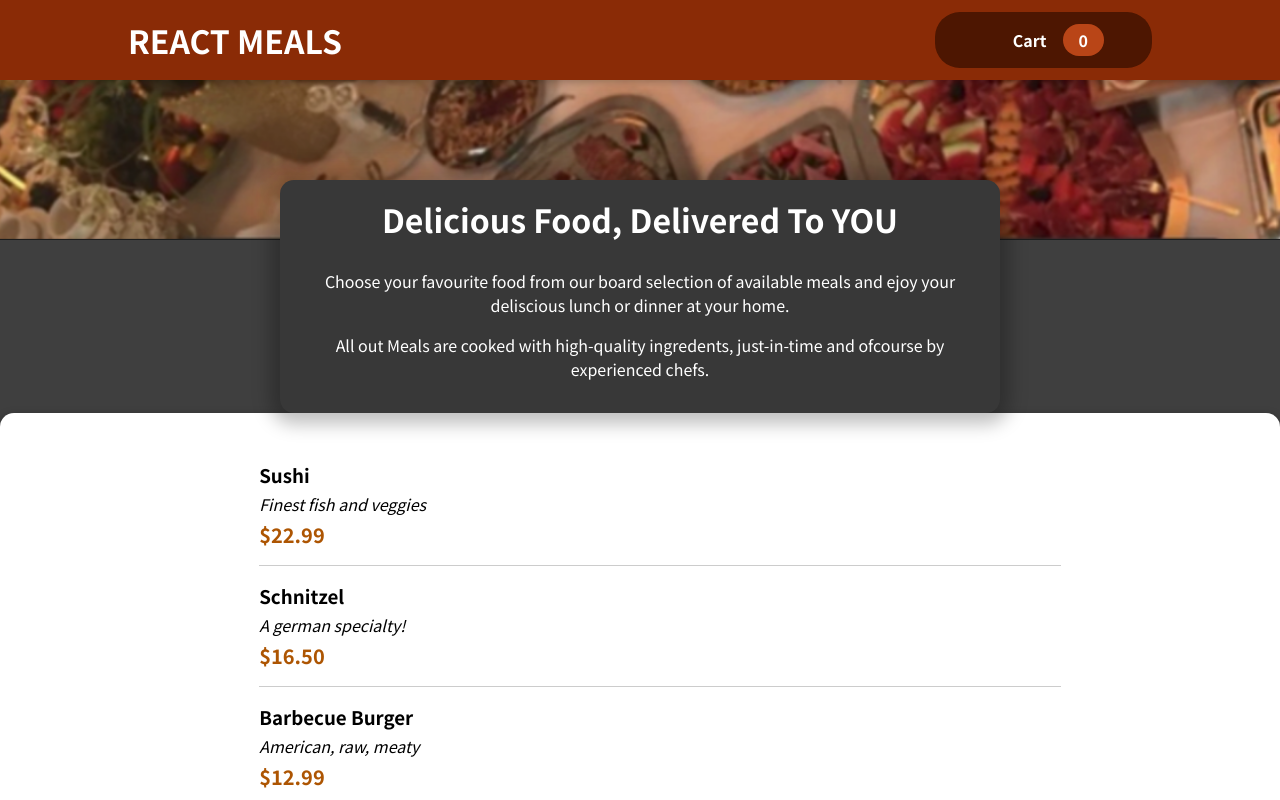
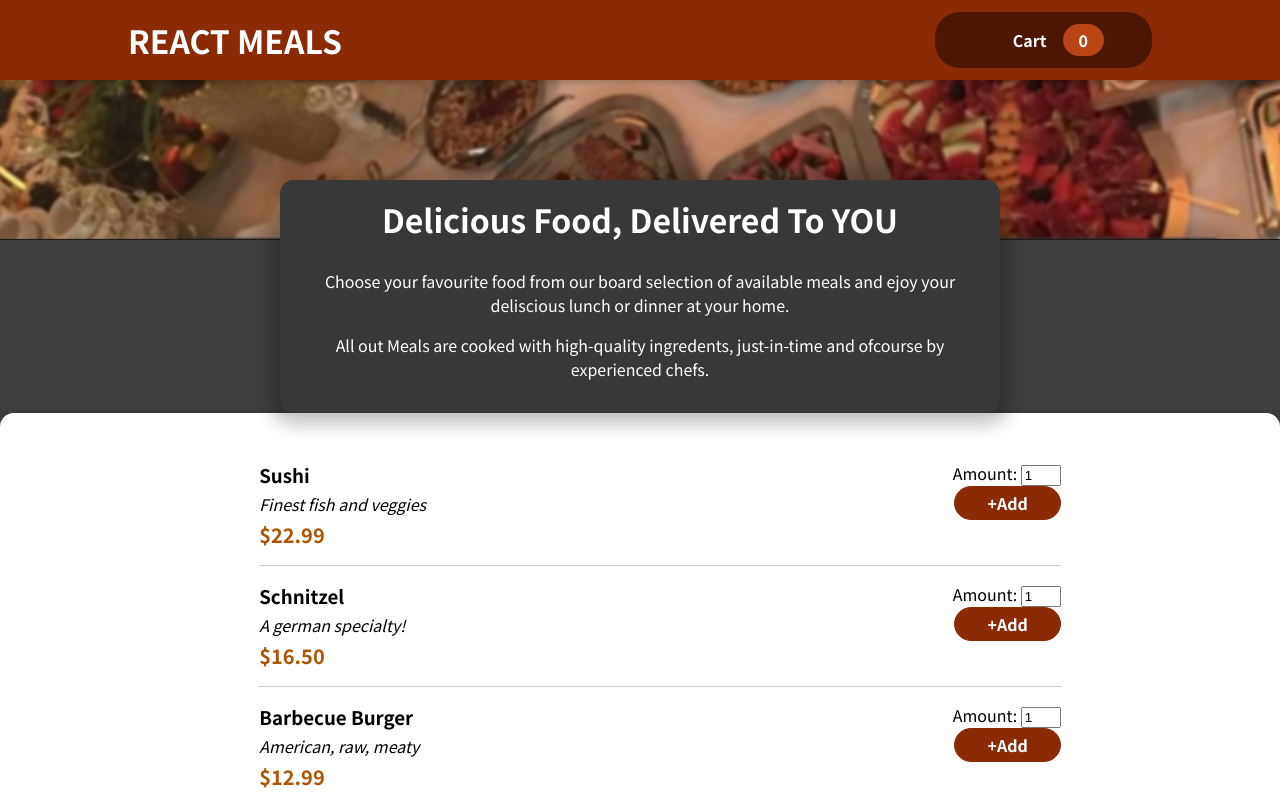
Before and after one commit to prawin10-mech/RestaurantAppReact, a React (Create React App) app: page / in a window 1280 px wide. Shown: the top 800 px of the page. Built offline with nearby package versions, Linux system fonts and the light colour scheme.

Commit message:
added form for amount input

```diff
--- a/src/components/Meals/AvailableMeals.js
+++ b/src/components/Meals/AvailableMeals.js
@@ -31,11 +31,13 @@ const DUMMY_MEALS = [
 
 const AvailableMeals = () => {
   const MealsData = DUMMY_MEALS.map((meal) => (
-    <MealItem
-      name={meal.name}
-      description={meal.description}
-      price={meal.price}
-    />
+    <div>
+      <MealItem
+        name={meal.name}
+        description={meal.description}
+        price={meal.price}
+      />
+    </div>
   ));
   return (
     <Card>
--- a/src/components/Meals/AvailableMeals.module.css
+++ b/src/components/Meals/AvailableMeals.module.css
@@ -9,6 +9,9 @@
   list-style: none;
   margin: 0;
   padding: 0;
+}
+.meals.data {
+  display: flex;
 }
 
 @keyframes meals-appear {
--- a/src/components/Meals/MealItem/MealItem.js
+++ b/src/components/Meals/MealItem/MealItem.js
@@ -1,4 +1,5 @@
 import classes from "./MealItem.module.css";
+import MealItemForm from "./MealItemForm";
 
 const MealItem = (props) => {
   const price = `$${props.price.toFixed(2)}`;
@@ -9,6 +10,9 @@ const MealItem = (props) => {
         <div className={classes.description}>{props.description}</div>
         <div className={classes.price}>{price}</div>
       </div>
+      <div>
+        <MealItemForm />
+      </div>
     </li>
   );
 };
--- /dev/null
+++ b/src/components/Meals/MealItem/MealItemForm.js
@@ -0,0 +1,26 @@
+import classes from "./MealItemForm.module.css";
+import { useState } from "react";
+
+const MealItemForm = () => {
+  const [amountInput, setAmountInput] = useState(1);
+  const amountChangeHandle = (event) => {
+    setAmountInput(event.target.value);
+  };
+  return (
+    <form className={classes.form}>
+      <label htmlFor="amount">Amount: </label>
+      <input
+        type="number"
+        name="amount"
+        id="amount"
+        value={amountInput}
+        min="0"
+        onChange={amountChangeHandle}
+      />
+      <br />
+      <button type="button">+Add</button>
+    </form>
+  );
+};
+
+export default MealItemForm;
--- /dev/null
+++ b/src/components/Meals/MealItem/MealItemForm.module.css
@@ -0,0 +1,24 @@
+.form {
+  text-align: right;
+}
+
+.form input {
+  width: 40px;
+}
+
+.form button {
+  font: inherit;
+  cursor: pointer;
+  background-color: #8a2b06;
+  border: 1px solid #8a2b06;
+  color: white;
+  padding: 0.25rem 2rem;
+  border-radius: 20px;
+  font-weight: bold;
+}
+
+.form button:hover,
+.form button:active {
+  background-color: #641e03;
+  border-color: #641e03;
+}
--- /dev/null
+++ b/src/components/UI/Input.js
@@ -0,0 +1,5 @@
+import classes from "./Input.module.css";
+
+const Input = (props) => {};
+
+export default Input;
```
Also changed, not shown: src/components/UI/Input.module.css (added, +18 -0 lines), 7 other files (tests, documents, lock files or other folders).
